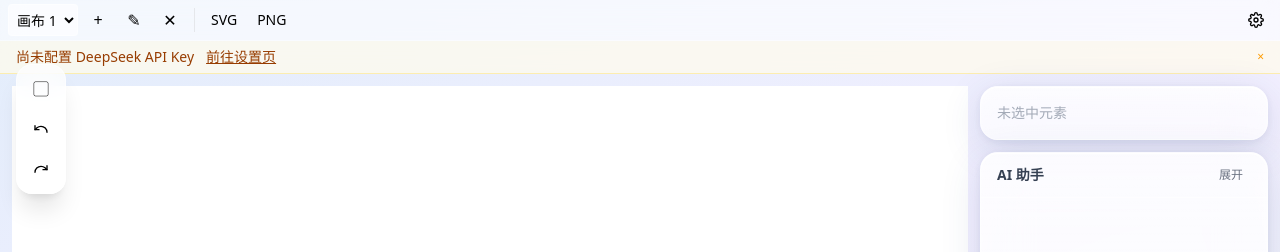
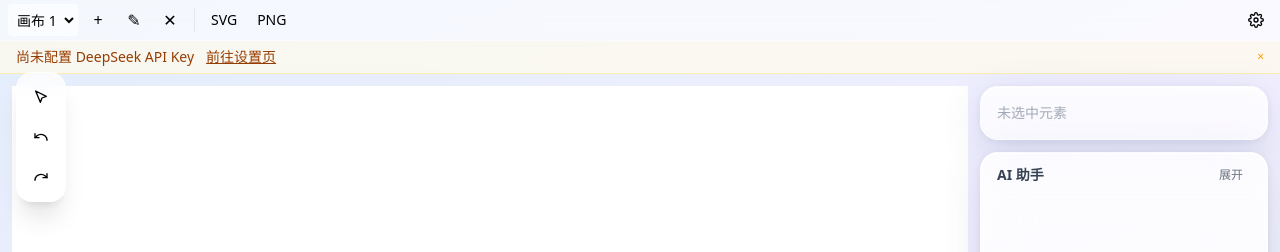
Before and after one commit to WHJ-2007/sci-figure-tool, a Next.js app: page / in a window 1280 px wide. Shown: the top 252 px of the page. Built offline with nearby package versions, Linux system fonts and the light colour scheme.

Commit message:
fix: 悬浮坞避让首次运行提示条、撤销重做补禁用 hover 守卫、select 光标图标 + aria-expanded + 高亮测试

```diff
--- a/src/components/editor/Toolbar.tsx
+++ b/src/components/editor/Toolbar.tsx
@@ -36,6 +36,13 @@ const REDO_ICON = (
   <svg width="16" height="16" viewBox="0 0 24 24" fill="none" stroke="currentColor" strokeWidth="2" strokeLinecap="round" strokeLinejoin="round" aria-hidden="true">
     <path d="M21 7v6h-6" />
     <path d="M3 17a9 9 0 0 1 9-9 9 9 0 0 1 6 2.3L21 13" />
+  </svg>
+);
+
+// 光标图标：选择指针（描边风格，select 默认工具的辨识图标）
+const CURSOR_ICON = (
+  <svg width="16" height="16" viewBox="0 0 24 24" fill="none" stroke="currentColor" strokeWidth="2" strokeLinecap="round" strokeLinejoin="round" aria-hidden="true">
+    <path d="M4 3l7 17 2.5-6.5L20 11z" />
   </svg>
 );
 
@@ -118,7 +125,9 @@ export default function Toolbar() {
     ? SHAPE_TOOLS.find((t) => t.tool === tool)?.label ?? SHAPE_TOOLS[0].label
     : tool === "logic"
       ? LOGIC_ICON
-      : SHAPE_TOOLS[0].label;
+      : tool === "select"
+        ? CURSOR_ICON
+        : SHAPE_TOOLS[0].label;
 
   return (
     <>
@@ -146,11 +155,13 @@ export default function Toolbar() {
         <Link href="/settings" className="lift flex h-8 w-8 items-center justify-center rounded hover:bg-gray-100" title="设置">{SETTINGS_ICON}</Link>
       </div>
       {/* 左侧悬浮玻璃坞：工具（图案+逻辑两区气泡）+ 编辑（撤销/重做） */}
-      <div className="fixed left-4 top-16 z-40 flex flex-col items-center gap-1 rounded-2xl border border-white/50 bg-white/70 p-1.5 shadow-xl backdrop-blur-md">
+      {/* top-[4.5rem]（72px）= 顶栏 40px + FirstRunHint 提示条 32px，坞正好落在提示条下方不遮挡 */}
+      <div className="fixed left-4 top-[4.5rem] z-40 flex flex-col items-center gap-1 rounded-2xl border border-white/50 bg-white/70 p-1.5 shadow-xl backdrop-blur-md">
         <div className="relative" ref={toolRef}>
           <button
             title="工具"
             onClick={() => setOpen(open === "tool" ? null : "tool")}
+            aria-expanded={open === "tool"}
             className={`lift flex h-9 w-9 items-center justify-center rounded text-base leading-none ${
               shapeActive || tool === "logic" || open === "tool" ? "bg-blue-100 text-blue-700 ring-1 ring-blue-400" : "hover:bg-gray-100"
             }`}
@@ -174,8 +185,8 @@ export default function Toolbar() {
             </div>
           )}
         </div>
-        <button title="撤销" onClick={undo} disabled={isGenerating} className="lift flex h-9 w-9 items-center justify-center rounded hover:bg-gray-100 disabled:opacity-40">{UNDO_ICON}</button>
-        <button title="重做" onClick={redo} disabled={isGenerating} className="lift flex h-9 w-9 items-center justify-center rounded hover:bg-gray-100 disabled:opacity-40">{REDO_ICON}</button>
+        <button title="撤销" onClick={undo} disabled={isGenerating} className="lift flex h-9 w-9 items-center justify-center rounded hover:bg-gray-100 disabled:bg-transparent disabled:opacity-40">{UNDO_ICON}</button>
+        <button title="重做" onClick={redo} disabled={isGenerating} className="lift flex h-9 w-9 items-center justify-center rounded hover:bg-gray-100 disabled:bg-transparent disabled:opacity-40">{REDO_ICON}</button>
       </div>
     </>
   );
```
Also changed, not shown: 1 other file (tests, documents, lock files or other folders).
